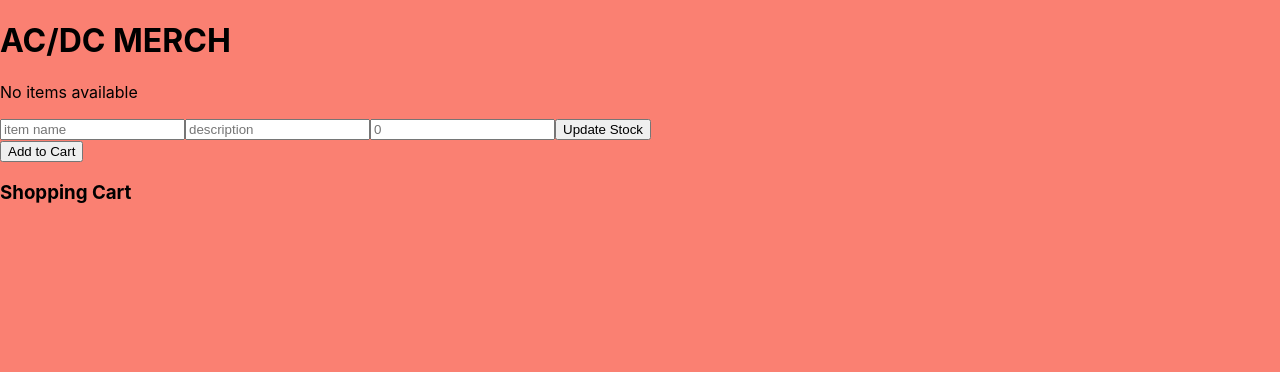
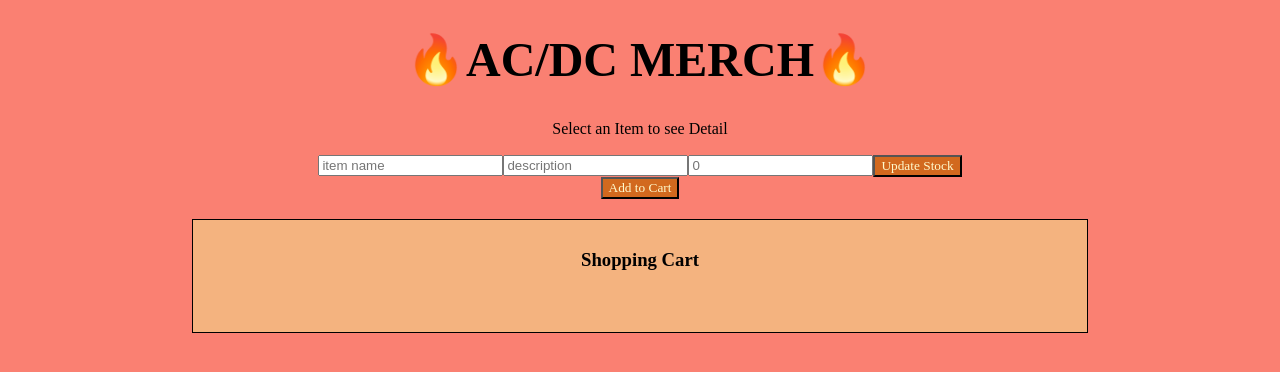
Before and after one commit to NikkitaTorres/merch-site, a React (Create React App) app: page / in a window 1280 px wide. Shown: the top 372 px of the page. Built offline with nearby package versions, Linux system fonts and the light colour scheme.

Commit message:
update delete function

```diff
--- a/src/components/Cart.js
+++ b/src/components/Cart.js
@@ -3,15 +3,29 @@
 class Cart extends React.Component {
 
   render() {
-    const { cartItems } = this.props;
+    const { cartItems, onClickingDelete } = this.props;
+    const styles = {
+      fontFamily: 'copperplate',
+      display: 'flex',
+      flexDirection: 'column',
+      alignItems: 'center',
+      border: '1px solid black',
+      padding: '10px',
+      marginTop: '20px',
+      marginRight: '15%',
+      marginLeft: '15%',
+      marginBottom: '10px',
+      backgroundColor: 'rgba(240, 230, 140, 0.5)',
+    };
 
     return (
-      <div>
+      <div style={styles}>
         <h3>Shopping Cart</h3>
         <ul>
           {cartItems.map((item, index) => (
             <li key={index}>
               {item.name} - Quantity: {item.quantity}
+              <button onClick={() => onClickingDelete(item.id)} style={{ backgroundColor: 'chocolate', color: 'lemonchiffon', fontFamily: 'copperplate' }}>Remove from Cart</button>
             </li>
           ))}
         </ul>
--- a/src/components/Header.js
+++ b/src/components/Header.js
@@ -1,8 +1,13 @@
 import React from "react";
 
-function Header(){
+function Header(props){
+  const styles = {
+    textAlign: 'center',
+    fontFamily: 'copperplate',
+    fontSize: 'XXX-Large',
+  }
   return (
-    <h1>AC/DC MERCH</h1>
+    <h1 style={styles}>🔥AC/DC MERCH🔥</h1>
   );
 }
 
--- a/src/components/Item.js
+++ b/src/components/Item.js
@@ -1,14 +1,27 @@
 import React from "react";
-import PropTypes from "prop-types"
+import PropTypes from "prop-types";
 
-function Item(props){
+function Item(props) {
+  const styles = {
+    fontFamily: 'copperplate',
+    display: 'flex',
+    flexDirection: 'column',
+    alignItems: 'center',
+    border: '1px solid black',
+    padding: '10px',
+    marginRight: '25%',
+    marginLeft: '25%',
+    marginBottom: '10px',
+    backgroundColor: 'rgba(240, 230, 140, 0.5)',
+  };
+
   return (
     <React.Fragment>
-      <div onClick = {() => props.whenItemClicked(props.id)}>
-      <h3>{props.name}</h3>
-      <p><em>{props.description}</em></p>
-      <p>{props.quantity}</p>
-      </div>
+    <div style={styles} onClick = {() => props.whenItemClicked(props.id)}>
+      <h2>{props.name}</h2>
+      {/* <h3><em>{props.description}</em></h3> */}
+      <h3>{props.quantity}</h3>
+    </div>
     </React.Fragment>
   );
 }
@@ -18,7 +31,8 @@
   description: PropTypes.string.isRequired,
   quantity: PropTypes.number.isRequired,
   id: PropTypes.string,
-  whenItemClicked: PropTypes.func
-}
+  whenItemClicked: PropTypes.func,
+  style: PropTypes.object
+};
 
 export default Item;
--- a/src/components/ItemDetail.js
+++ b/src/components/ItemDetail.js
@@ -2,25 +2,36 @@
 import PropTypes from "prop-types";
 
 function ItemDetail(props) {
-  const { item } = props;
+  const { item, isOutOfStock } = props;
+  const styles = {
+    fontFamily: 'copperplate',
+    alignItems: 'center',
+    textAlign: 'center',
+  };
+
+  if (isOutOfStock){
+    return <p style={styles}>Item out of stock</p>;
+  }
 
   if (!item) {
-    return <p>No items available</p>
+    return <p style={styles}>Select an Item to see Detail</p>
   }
 
   return (
     <React.Fragment>
-      <hr />
-      <h1> Item Detail </h1>
-      <h2>{item.name}</h2>
-      <h3>{item.description} - {item.quantity}</h3>
-      <hr />
+      <div style={props.style ? {...styles, ...props.style} : styles}>
+      <h2> Item Detail </h2>
+      <h3>{item.name}</h3>
+      <h3>{item.description}</h3>
+      </div>
     </React.Fragment>
   );
 }
 
 ItemDetail.propTypes = {
-  item: PropTypes.object
+  item: PropTypes.object,
+  style: PropTypes.object,
+  isOutOfStock: PropTypes.bool,
 };
 
 export default ItemDetail;
--- a/src/components/ShopExperience.js
+++ b/src/components/ShopExperience.js
@@ -13,7 +13,6 @@
       mainItemList: [],
       cartItems: [],
       isOutOfStock: false,
-      // storeItems: [],
     };
   }
 
@@ -31,8 +30,9 @@
   }
 
   handleChangingItem = (id) => {
-    const selectedItem = this.state.mainItemList.filter(item => item.id === id) [0]
-    this.setState({selectedItem: selectedItem});
+    const selectedItem = this.state.mainItemList.find(item => item.id === id)
+    console.log('Selected item:', selectedItem);
+    this.setState({selectedItem: selectedItem });
   }
 
   handleStockAdjustment = (newItem) => {
@@ -87,17 +87,31 @@
     }
   };//, isOutOfStock: false
 
+  handleDeletingItem = (id) => {
+    const updatedCart = this.state.cartItems.filter(item => item.id !== id);
+    this.setState({
+      cartItems: updatedCart,
+      selectedItem : null
+    })
+  }
+
   render() {
-    const {isOutOfStock} = this.state;
+
+    const buttonStyle = {
+      backgroundColor: 'chocolate',
+      color: 'lemonchiffon',
+      fontFamily: 'copperplate',
+      margin: '0 auto',
+      display: 'block',
+    };
 
     return (
       <React.Fragment>
         <Store store={this.state.mainItemList} onItemSelection={this.handleChangingItem}/>
-        <ItemDetail item= {this.state.selectedItem} />
+        <ItemDetail item= {this.state.selectedItem} onClickingDelete = {this.handleDeletingItem} />
         <StockAdjustment onNewItemCreation={this.handleStockAdjustment} />
-        <button onClick={this.handleAddToCart}>Add to Cart</button>
-        {isOutOfStock && <p>Item out of stock</p>}
-        <Cart cartItems={this.state.cartItems} />
+        <button onClick={this.handleAddToCart} style={buttonStyle}>Add to Cart</button>
+        <Cart cartItems={this.state.cartItems} onClickingDelete={this.handleDeletingItem}/>
       </React.Fragment>
 
     );
--- a/src/components/StockAdjustment.js
+++ b/src/components/StockAdjustment.js
@@ -1,29 +1,31 @@
-import React from "react";
+import React, { useState } from "react";
 import { v4 } from 'uuid';
 import PropTypes from "prop-types";
+import Item from "./Item";
 
 function StockAdjustment(props) {
+const [items, setItems] = useState([]);
+
   function handleStockChangeSubmission(event) {
     event.preventDefault();
-    // console.log(event.target.name.value);
-    // console.log(event.target.description.value);
-    // console.log(event.target.quantity.value);
-    props.onNewItemCreation({
+    const newItem = {
       name: event.target.name.value,
       description: event.target.description.value,
       quantity: parseInt(event.target.quantity.value, 10),
       id: v4()
-    });
+    };
+    setItems([...items, newItem]);
+    props.onNewItemCreation(newItem);
   }
-
 
   return (
     <React.Fragment>
-      <form onSubmit={handleStockChangeSubmission}>
+      <form onSubmit={handleStockChangeSubmission} style={{ textAlign: 'center' }}>
         <input
           type='text'
           name='name'
-          placeholder='item name' />
+          placeholder='item name'
+          required />
         <input
           type='text'
           name='description'
@@ -31,9 +33,21 @@
         <input
           type='number'
           name='quantity'
-          placeholder='0' />
-        <button type="submit">Update Stock</button>
+          placeholder='0'
+          min='0' />
+        <button type="submit" style={{ backgroundColor: 'chocolate', color: 'lemonchiffon', fontFamily: 'copperplate' }}>Update Stock</button>
       </form>
+{/*
+      <div style={{ display: 'flex', flexWrap: 'wrap' }}>
+        {items.map((item, index) => (
+          <Item
+            key={index}
+            name={item.name}
+            description={item.description}
+            quantity={item.quantity}
+            id={item.id} />
+        ))}
+      </div> */}
     </React.Fragment>
   );
 }
--- a/src/components/Store.js
+++ b/src/components/Store.js
@@ -3,16 +3,24 @@
 import Item from "./Item";
 
 function Store(props) {
+
+  const styles = {
+    fontFamily: 'copperplate',
+    alignItems: 'center',
+  }
   return(
     <React.Fragment>
       {props.store?.map((item) =>
+      // <div key={item.id} onClick={() => props.onItemSelection(item.id)}>
       <Item
+      style={styles}
       whenItemClicked = { props.onItemSelection }
       name={item.name}
       description={item.description}
       quantity={item.quantity}
       id={item.id}
       key={item.id} />
+      // </div>
       )}
     </React.Fragment>
   );
```
